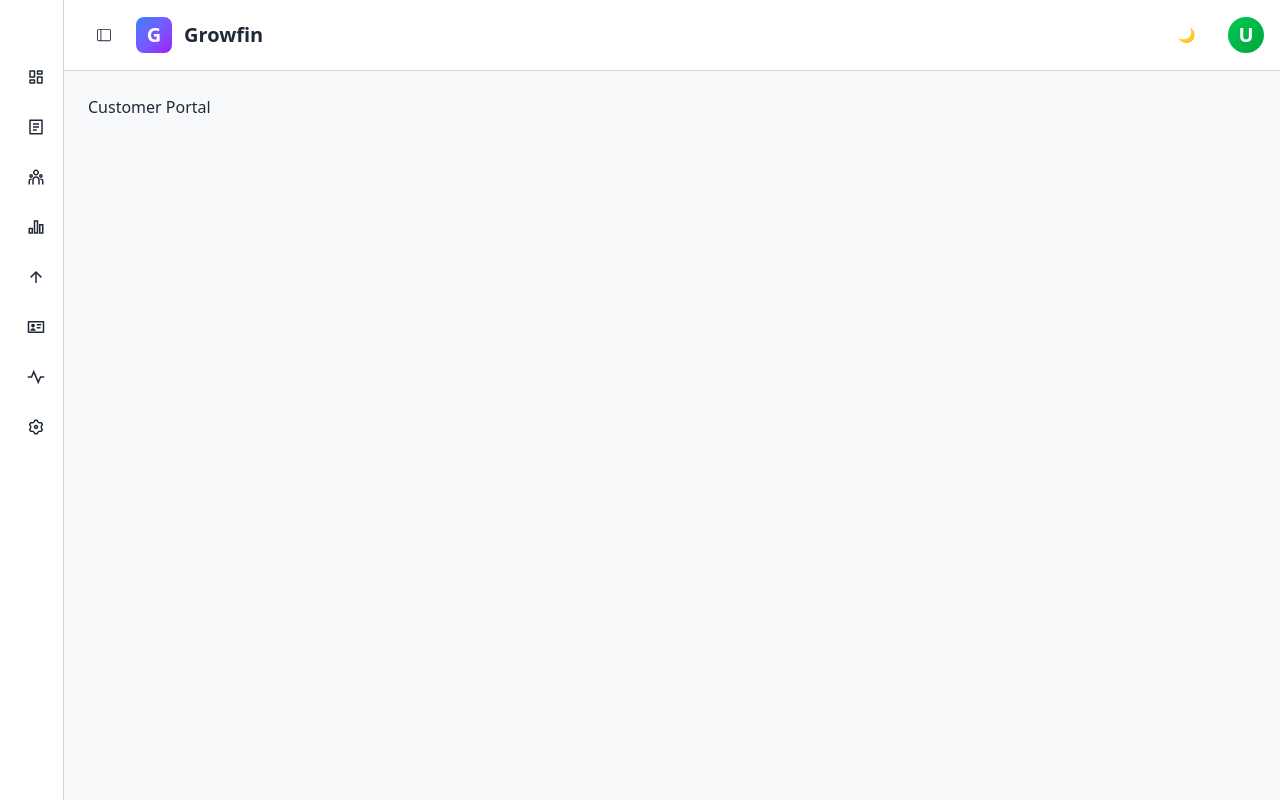
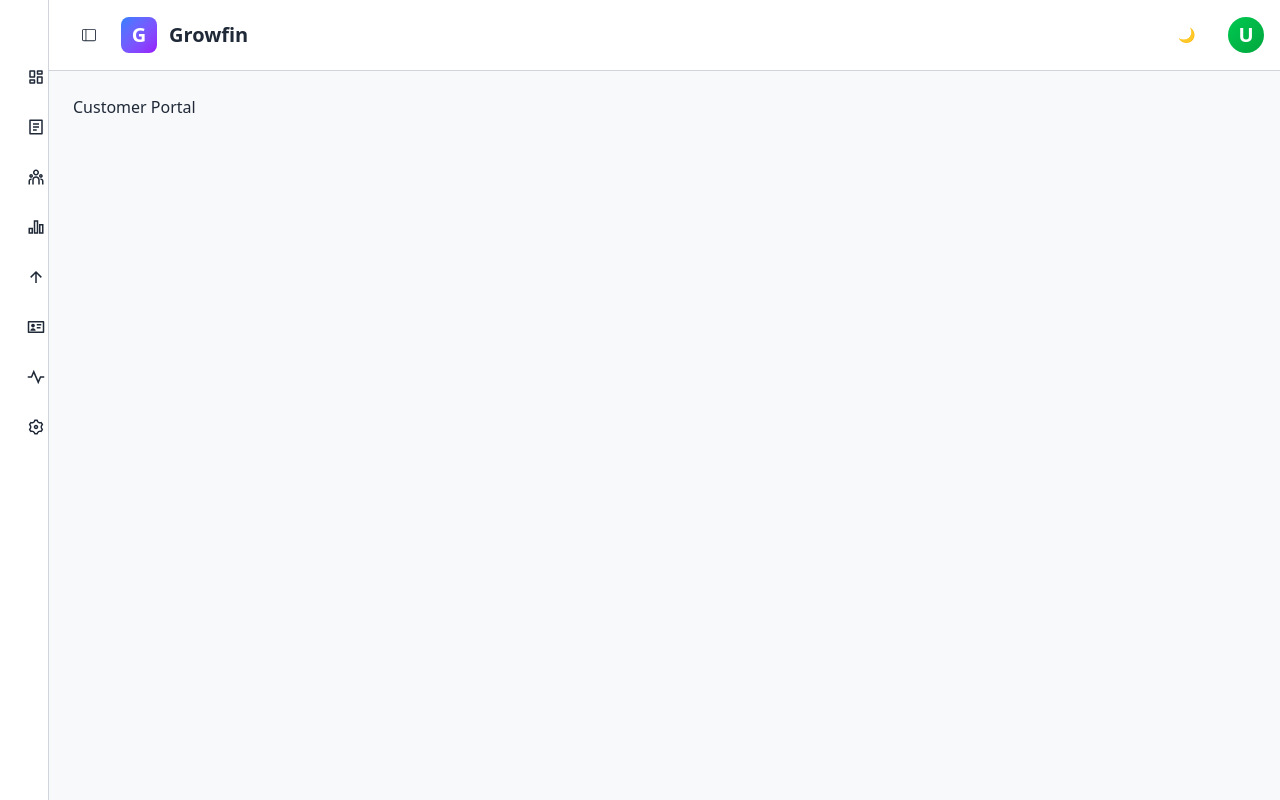
Before and after one commit to yadprab/gf-quetions, a React app: page / in a window 1280 px wide. Built offline with nearby package versions, Linux system fonts and the light colour scheme; no server answers; the HTML template or start-up script is replaced by a standard one.

Commit message:
fix: navigation responsive ui fixed

```diff
--- a/src/components/navigation/index.tsx
+++ b/src/components/navigation/index.tsx
@@ -16,24 +16,14 @@ import Button from "../../widgets/button";
 import { BUTTON_SIZES, BUTTON_TYPES } from "../../widgets/button/constants";
 import { BsLayoutSidebar } from "react-icons/bs";
 
-// const navigationClass = tv({
-//   base: "p-6 border-r border-gray-300 flex flex-col justify-between transition-all duration-300 ease-in-out",
-//   variants: {
-//     sideBarOpened: {
-//       true: "w-64",
-//       false: "w-16 ps-2 pe-2",
-//     },
-//   },
-// });
-
 const navigationClass = tv({
-  base: `p-6 fixed inset-y-0 left-0 z-50 transform transition-transform duration-300 ease-in-out
+  base: `p-6 fixed inset-y-0 left-0 z-50 transform transition-transform md:transition-all duration-300 ease-in-out
     md:relative md:translate-x-0 md:flex md:flex-col
     bg-card border-r border-gray-300 flex-col justify-between`,
   variants: {
     sideBarOpened: {
       true: "translate-x-0 w-64",
-      false: "-translate-x-full w-0 md:w-16",
+      false: "-translate-x-full w-0 md:w-16 md:ps-2 md:pe-2",
     },
   },
 });
```
